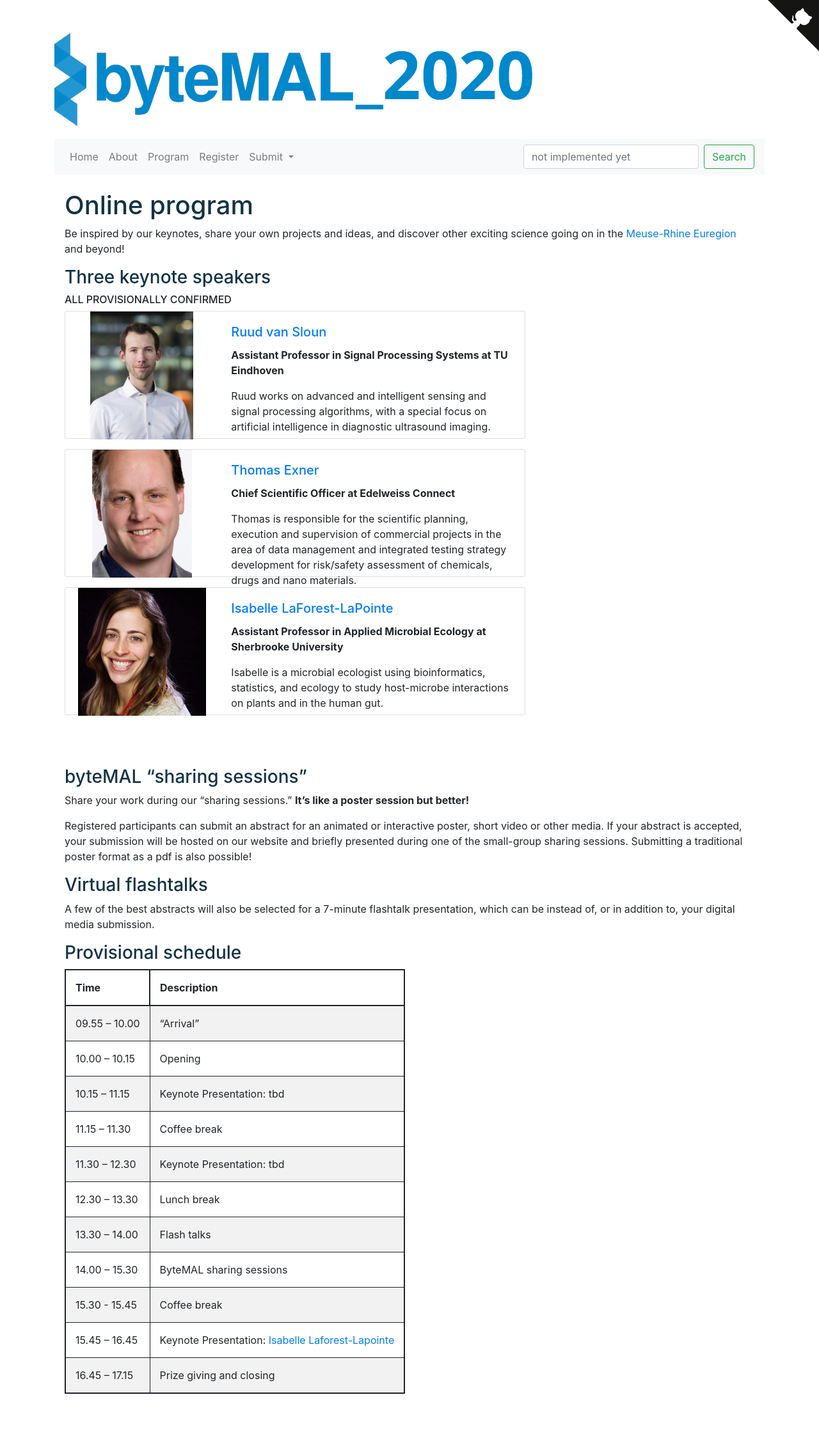
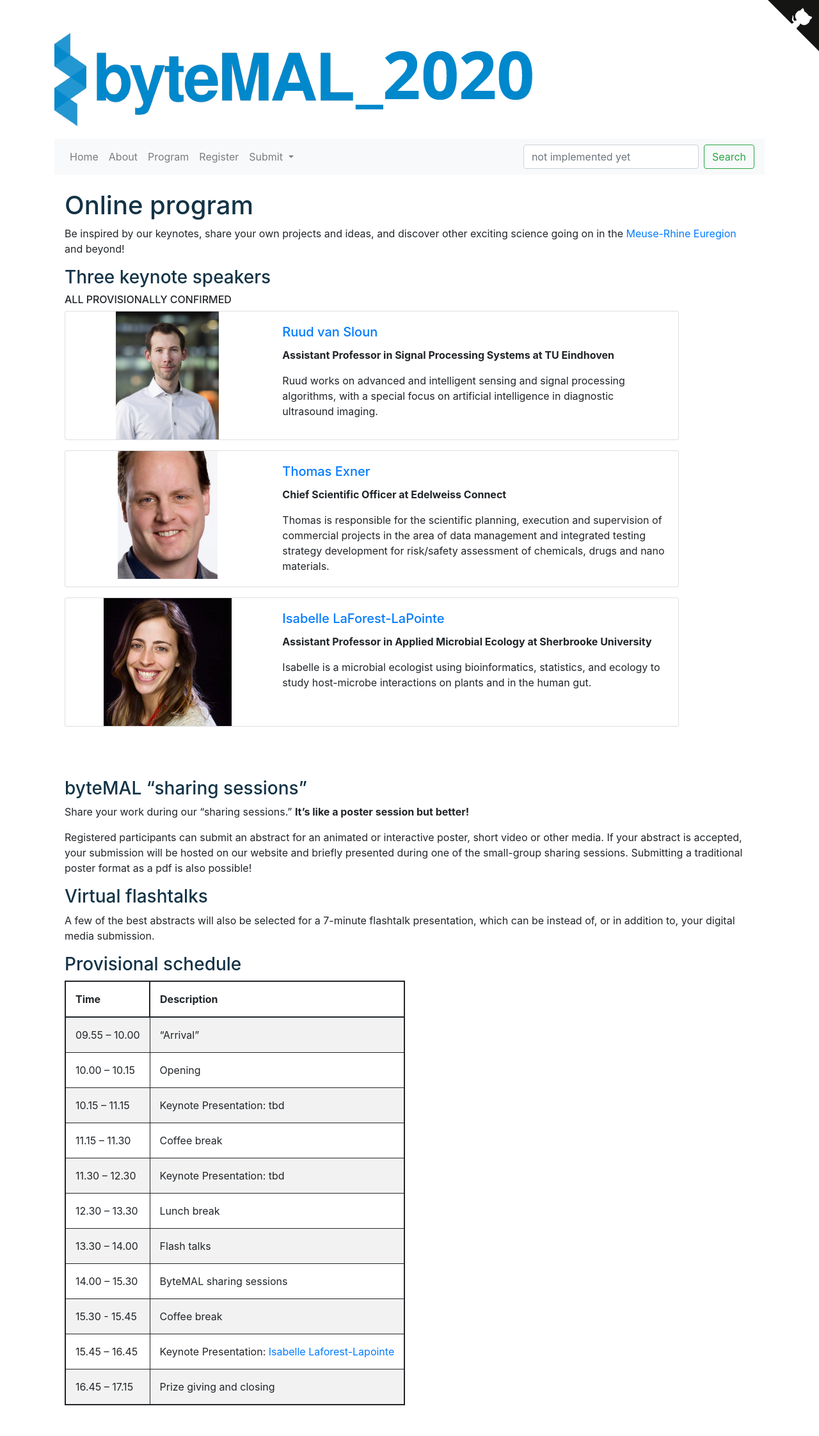
Before and after one commit to bytemal/bytemal-2020, a Jekyll site: the page built from _pages/program.md, in a window 1280 px wide. Shown: the whole page at 64% size. Built offline with Jekyll 4.4.1, drawn with Linux system fonts in a browser that asks for light colours.

Commit message:
responsive cards text flow

```diff
--- a/_pages/program.md
+++ b/_pages/program.md
@@ -12,7 +12,7 @@
 
 ###### ALL PROVISIONALLY CONFIRMED
 
-<div class="card mb-3" style="max-height: 200px; max-width: 720px;">
+<div class="card mb-3" style="max-width: 960px;">
   <div class="row no-gutters">
     <div class="col-md-4">
       <img src="/bytemal-2020/images/ruud.jpg" class="card-img rounded-lg" alt="Ruud van Sloun">
@@ -27,7 +27,7 @@
   </div>
 </div>
 
-<div class="card mb-3" style="max-height: 200px; max-width: 720px;">
+<div class="card mb-3" style="max-width: 960px;">
   <div class="row no-gutters">
     <div class="col-md-4">
       <img src="/bytemal-2020/images/thomas.jpg" class="card-img rounded-lg" alt="Thomas Exner">
@@ -42,7 +42,7 @@
   </div>
 </div>
 
-<div class="card mb-3" style="max-height: 200px; max-width: 720px;">
+<div class="card mb-3" style="max-width: 960px;">
   <div class="row no-gutters">
     <div class="col-md-4">
       <img src="/bytemal-2020/images/isabelle.jpg" class="card-img rounded-lg" alt="Isabelle Laforest-Lapointe">
```
